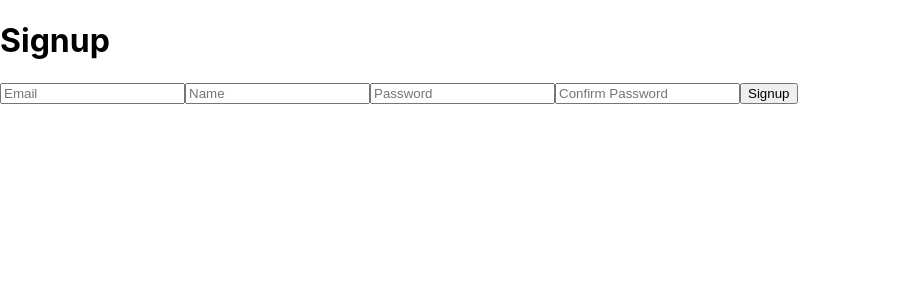
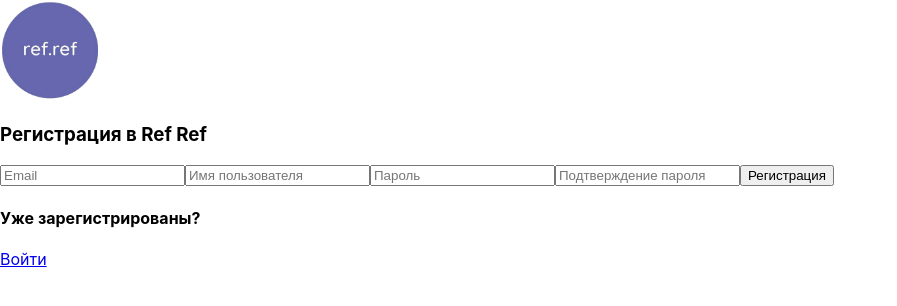
Before and after one commit to Flop88/ref-ref, a React (Create React App) app: page /signup in a window 1280 px wide. Shown: the top 306 px of the page, without its empty margins (0-897 px from the left). Built offline with nearby package versions, Linux system fonts and the light colour scheme.

Commit message:
added and sterialized main, login and signup pages

```diff
--- a/public/index.html
+++ b/public/index.html
@@ -10,6 +10,7 @@
       content="Web site created using create-react-app"
     />
     <link rel="apple-touch-icon" href="%PUBLIC_URL%/logo192.png" />
+    <link rel="stylesheet" href="https://cdnjs.cloudflare.com/ajax/libs/font-awesome/6.0.0/css/all.min.css" integrity="sha512-9usAa10IRO0HhonpyAIVpjrylPvoDwiPUiKdWk5t3PyolY1cOd4DSE0Ga+ri4AuTroPR5aQvXU9xC6qOPnzFeg==" crossorigin="anonymous" referrerpolicy="no-referrer" />
     <!--
       manifest.json provides metadata used when your web app is installed on a
       user's mobile device or desktop. See https://developers.google.com/web/fundamentals/web-app-manifest/
--- a/src/App.css
+++ b/src/App.css
@@ -1,38 +1,6 @@
-.App {
-  text-align: center;
+:root {
+  --main-color: #6667AE;
+  --button-hover-color: #754ea8;
 }
 
-.App-logo {
-  height: 40vmin;
-  pointer-events: none;
-}
-
-@media (prefers-reduced-motion: no-preference) {
-  .App-logo {
-    animation: App-logo-spin infinite 20s linear;
-  }
-}
-
-.App-header {
-  background-color: #282c34;
-  min-height: 100vh;
-  display: flex;
-  flex-direction: column;
-  align-items: center;
-  justify-content: center;
-  font-size: calc(10px + 2vmin);
-  color: white;
-}
-
-.App-link {
-  color: #61dafb;
-}
-
-@keyframes App-logo-spin {
-  from {
-    transform: rotate(0deg);
-  }
-  to {
-    transform: rotate(360deg);
-  }
-}
+@import "./styles/login.css"
--- a/src/App.tsx
+++ b/src/App.tsx
@@ -4,7 +4,7 @@ import {ApolloClient, ApolloProvider, HttpLink, InMemoryCache} from '@apollo/cli
 import { BrowserRouter as Router, Route, Routes } from 'react-router-dom'
 import {setContext} from 'apollo-link-context'
 import Users from './components/Users'
-import Landing from './components/Landing';
+import Main from './components/Main';
 import Signup from './pages/Signup';
 import Login from './pages/Login';
 import IsAuthentificated from './components/isAuthentificated';
@@ -33,7 +33,7 @@ function App() {
     <ApolloProvider client={client} >
         <Router>
           <Routes>
-            <Route path="/landing" element={<Landing />}/>
+            <Route path="/main" element={<Main />}/>
             <Route path="/signup" element={<Signup />}/>
             <Route path="/login" element={<Login />}/>
 
--- a/src/components/Landing.tsx
+++ /dev/null
@@ -1,10 +0,0 @@
-import React from 'react';
-
-export default function Landing() {
-
-    return(
-        <div>
-            <h1>Landing</h1>
-        </div>
-    )
-}
--- /dev/null
+++ b/src/components/Main.tsx
@@ -0,0 +1,50 @@
+import React from 'react';
+import { Link } from 'react-router-dom'
+import RefLogo  from '../styles/assets/rr-logo.png'
+import '../styles/main.css'
+
+function Main() {
+    return (
+      <div className="main">
+        <div className="wrapper">
+          <div className="left">
+            <div className="items-wrapper">
+              <div className="item">
+                <span className="icon">
+                  <i className="fa fa-search" aria-hidden="true"></i>
+                </span>
+                <span className="label">Следите за своими интересами.</span>
+              </div>
+              <div className="item">
+                <span className="icon">
+                  <i className="fa fa-user" aria-hidden="true"></i>
+                </span>
+                <span className="label">Послушайте, о чем говорят люди.</span>
+              </div>
+              <div className="item">
+                <span className="icon">
+                  <i className="fa fa-comment" aria-hidden="true"></i>
+                </span>
+                <span className="label">Присоединиться к разговору.</span>
+              </div>
+            </div>
+          </div>
+
+          <div className="center">
+            <Link to="/main">
+              <img src={RefLogo} alt="logo" className="main-logo" />
+            </Link>
+            <h1>
+             Посмотрите, что происходит в
+              <br />
+              мире прямо сейчас
+            </h1>
+            <Link to="/signup" className="btn-sign-up">Регистрация</Link>
+            <Link to="/login" className="btn-login">Вход</Link>
+          </div>
+        </div>
+      </div>
+    )
+  }
+
+export default Main
--- a/src/components/Users.tsx
+++ b/src/components/Users.tsx
@@ -16,8 +16,6 @@ interface User {
 
 export default function Users() {
     const {loading, error, data} = useQuery(USERS_QUERY)
-    console.log("data:" + data)
-    console.log("data:" + JSON.stringify(data))
 
     if(loading) return <p>Loading...</p>
     if(error) return <p>[error.message]</p>
--- a/src/components/isAuthentificated.tsx
+++ b/src/components/isAuthentificated.tsx
@@ -25,7 +25,7 @@ function IsAuthenticated({ children }: Props) {
       return <p>{error.message}</p>
 
   if (!data.me) {
-      return <Navigate to={{ pathname: "/landing" }} />
+      return <Navigate to={{ pathname: "/main" }} />
   }
 
   return <>{children}</>
--- a/src/pages/Login.tsx
+++ b/src/pages/Login.tsx
@@ -2,7 +2,8 @@ import React from 'react';
 import {gql, useMutation} from '@apollo/client'
 import {ErrorMessage, Field, Form, Formik} from 'formik'
 import * as Yup from 'yup'
-import { useNavigate } from 'react-router-dom'
+import { useNavigate, Link } from 'react-router-dom'
+import RefLogo  from '../styles/assets/rr-logo.png'
 
 const LOGIN_MATATION = gql`
 mutation login($email: String!, $password: String!) {
@@ -28,16 +29,20 @@ interface LoginValues {
 
     const validationSchema = Yup.object({
         email: Yup.string()
-            .email("Invalid email address")
-            .required("Email required"),
+            .email("Не корректный email.")
+            .required("Email не должен быть пустым."),
         password: Yup.string()
-            .max(20,"Must be 20 characters or less")
-            .required("Password required")
+            .max(20,"Должно быть не более 20 символов.")
+            .required("Пароль не должен быть пустым.")
     })
 
     return(
-        <div>
-            <h1>Login</h1>
+        <div className="container">
+            <Link to="/main">
+                <img src={RefLogo} alt="logo" style={{ width: "100px" }} className="logo" />
+            </Link>
+
+            <h3>Регистрация в Ref Ref</h3>
             <Formik
                 initialValues={initialValues}
                 validationSchema={validationSchema}
@@ -54,11 +59,15 @@ interface LoginValues {
                     <Form>
                         <Field name="email" type="text" placeholder="Email" />
                         <ErrorMessage name="email" component={'div'} />
-                        <Field name="password" type="password" placeholder="Password" />
+                        <Field name="password" type="password" placeholder="Пароль" />
                         <ErrorMessage name="password" component={'div'} />
-                        <button type="submit">Log in</button>
+                        <button type="submit" className="login-btn"><span>Войти</span></button>
                     </Form>
                 </Formik>
+                <div className="register">
+                    <h4>Нет аккаунта?</h4>
+                    <Link to="/signup">Зарегистрироваться</Link>
+                </div>
         </div>
     )
 }
--- a/src/pages/Signup.tsx
+++ b/src/pages/Signup.tsx
@@ -2,7 +2,8 @@ import React from 'react';
 import {gql, useMutation} from '@apollo/client'
 import {ErrorMessage, Field, Form, Formik} from 'formik'
 import * as Yup from 'yup'
-import { useNavigate } from 'react-router-dom'
+import { useNavigate, Link } from 'react-router-dom'
+import RefLogo  from '../styles/assets/rr-logo.png'
 
 const SIGNUP_MATATION = gql`
 mutation signup($name: String, $email: String!, $password: String!) {
@@ -46,8 +47,11 @@ interface SignupValues {
     })
 
     return(
-        <div>
-            <h1>Signup</h1>
+        <div className="container">
+			<Link to="/main">
+                <img src={RefLogo} alt="logo" style={{ width: "100px" }} className="logo" />
+            </Link>
+            <h3>Регистрация в Ref Ref</h3>
             <Formik
                 initialValues={initialValues}
                 validationSchema={validationSchema}
@@ -64,15 +68,19 @@ interface SignupValues {
                     <Form>
                         <Field name="email" type="text" placeholder="Email" />
                         <ErrorMessage name="email" component={'div'} />
-                        <Field name="name" type="text" placeholder="Name" />
+                        <Field name="name" type="text" placeholder="Имя пользователя" />
                         <ErrorMessage name="name" component={'div'} />
-                        <Field name="password" type="password" placeholder="Password" />
+                        <Field name="password" type="password" placeholder="Пароль" />
                         <ErrorMessage name="password" component={'div'} />
-                        <Field name="confirmPassword" type="password" placeholder="Confirm Password" />
+                        <Field name="confirmPassword" type="password" placeholder="Подтверждение пароля" />
                         <ErrorMessage name="confirmPassword" component={'div'} />
-                        <button type="submit">Signup</button>
+                        <button type="submit" className="login-btn"><span>Регистрация</span></button>
                     </Form>
                 </Formik>
+                <div className="register">
+                    <h4>Уже зарегистрированы?</h4>
+                    <Link to="/login">Войти</Link>
+                </div>
         </div>
     )
 }
--- /dev/null
+++ b/src/styles/login.css
@@ -0,0 +1,88 @@
+.container {
+	background-color: #fff;
+	width: 50vw;
+	margin: 5em auto;
+}
+
+.logo {
+	display: block;
+	margin-left: auto;
+	margin-right: auto;
+	width: 50%;
+}
+
+form {
+	display: grid;
+	grid-template-columns: 1fr;
+}
+
+input {
+	color: rgb(38, 50, 56);
+	font-weight: 600;
+	font-size: 16px;
+	letter-spacing: 1px;
+	border-color: var(--main-color);
+	padding: 10px 20px;
+	border: none;
+	border-radius: 20px;
+	outline: none;
+	box-sizing: border-box;
+	border: 2px solid rgb(0, 0, 0, 0.2);
+	text-align: center;
+	margin-bottom: 27px;
+}
+
+h3 {
+	font-weight: bold;
+	font-size: 23px;
+	text-align: center;
+}
+
+.login-button {
+	width: 100%;
+	padding-top: 10px;
+	padding-bottom: 10px;
+	cursor: pointer;
+	outline: none;
+}
+
+button,
+button span {
+	border-radius: 25px;
+}
+button {
+	background-color: var(--main-color);
+	border: 0;
+	color: #fff;
+	font-weight: bold;
+}
+button span {
+	display: block;
+	padding: 0.4em 0.2em;
+	transition: all 0.1s linear;
+	font-size: 15px;
+}
+button:hover {
+	background: var(--button-hover-color);
+}
+button:active span {
+	background-color: rgba(0, 0, 0, 0.2);
+}
+button span:focus {
+	outline: 0;
+}
+button:disabled {
+	opacity: 0.5;
+}
+a {
+	text-decoration: none;
+	/* color: var(--main-color); */
+}
+
+.login {
+	text-align: center;
+}
+
+.register {
+	text-align: center;
+}
--- /dev/null
+++ b/src/styles/main.css
@@ -0,0 +1,100 @@
+.main {
+    display: flex;
+    flex-direction: column;
+    width: 100%;
+    height: 100vh;
+  }
+
+  .main .wrapper {
+    display: flex;
+    flex-direction: row;
+    height: 100%;
+  }
+
+  .main .left,
+  .main .right {
+    width: 50%;
+  }
+
+  .main .left {
+    background: var(--main-color);
+    background-size: cover;
+    display: flex;
+  }
+
+  .main .left .items-wrapper {
+    color: #fff;
+    width: 100%;
+    display: flex;
+    flex-direction: column;
+    justify-content: center;
+  }
+
+  .main .left .items-wrapper .item {
+    display: flex;
+    flex-direction: row;
+    align-items: center;
+    max-width: 400px;
+    width: 400px;
+    margin-left: auto;
+    margin-right: auto;
+    margin-bottom: 50px;
+  }
+
+  .main .left .items-wrapper .item .label {
+    font-size: 20px;
+    font-weight: bold;
+  }
+
+  .main .center {
+    margin-top: 230px;
+    margin-bottom: auto;
+    margin-left: auto;
+    margin-right: auto;
+  }
+
+  .main .center .btn-sign-up {
+    display: block;
+    margin-bottom: 15px;
+    background-color: var(--main-color);
+    border: 1px solid var(--main-color);
+    color: #fff;
+    border-radius: 100px;
+    padding: 6px 16px;
+    text-align: center;
+    margin-top: 15px;
+  }
+
+  .main .center .btn-login {
+    display: block;
+    width: auto;
+    text-align: center;
+  }
+
+  .main .left .items-wrapper .icon {
+    font-size: 25px;
+    margin-right: 15px;
+  }
+
+  .btn-login {
+    background-color: #fff;
+    border: 1px solid var(--main-color);
+    color: #1da1f2;
+    border-radius: 100px;
+    padding: 12px;
+    font-size: 14px;
+    width: auto;
+    font-weight: bold;
+  }
+
+  .btn-login:hover {
+    background-color: #eaf5fd;
+    color: #1da1f2;
+  }
+
+  .main-logo {
+    width: 100px;
+    display: block;
+    margin-left: auto;
+    margin-right: auto;
+}
```
Also changed, not shown: src/styles/assets/rr-logo.png (added).
